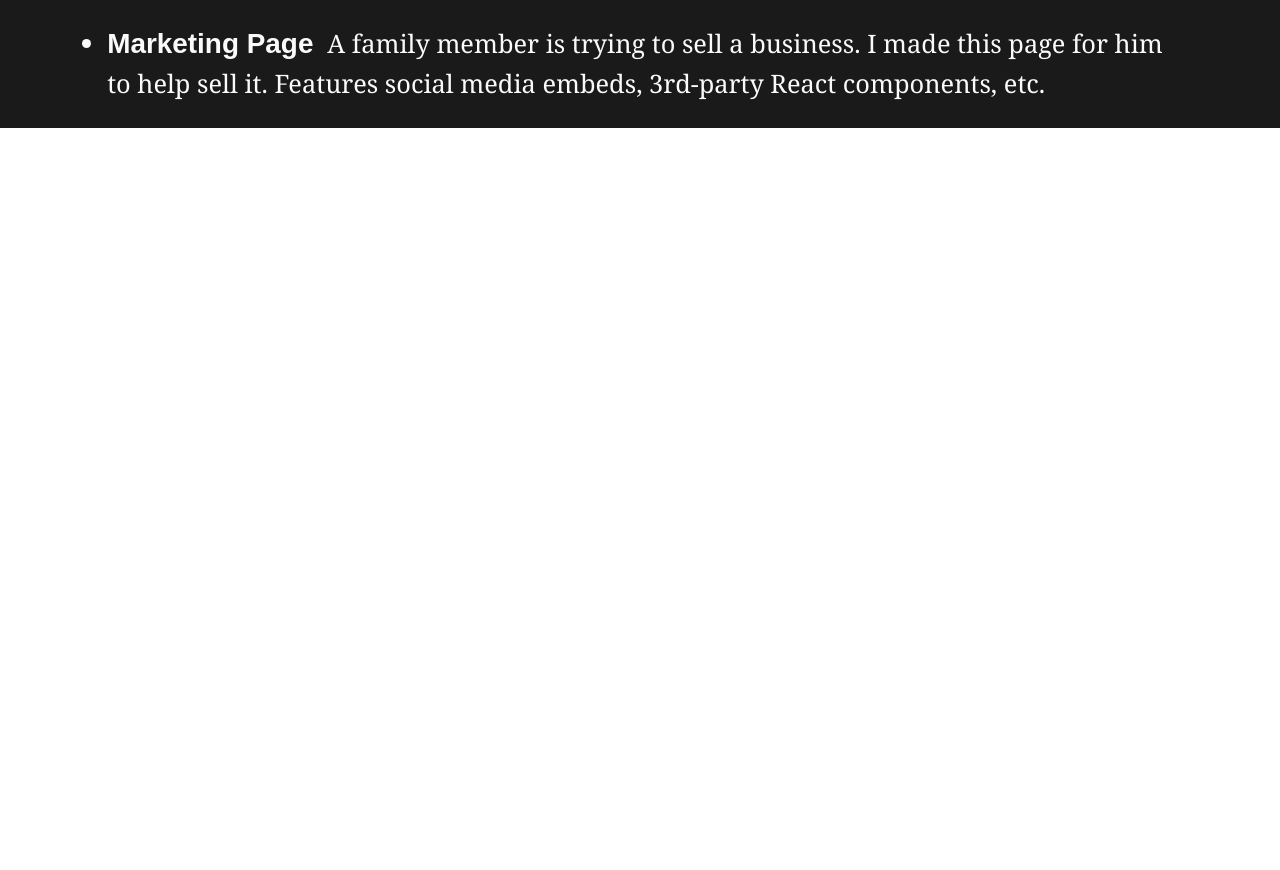
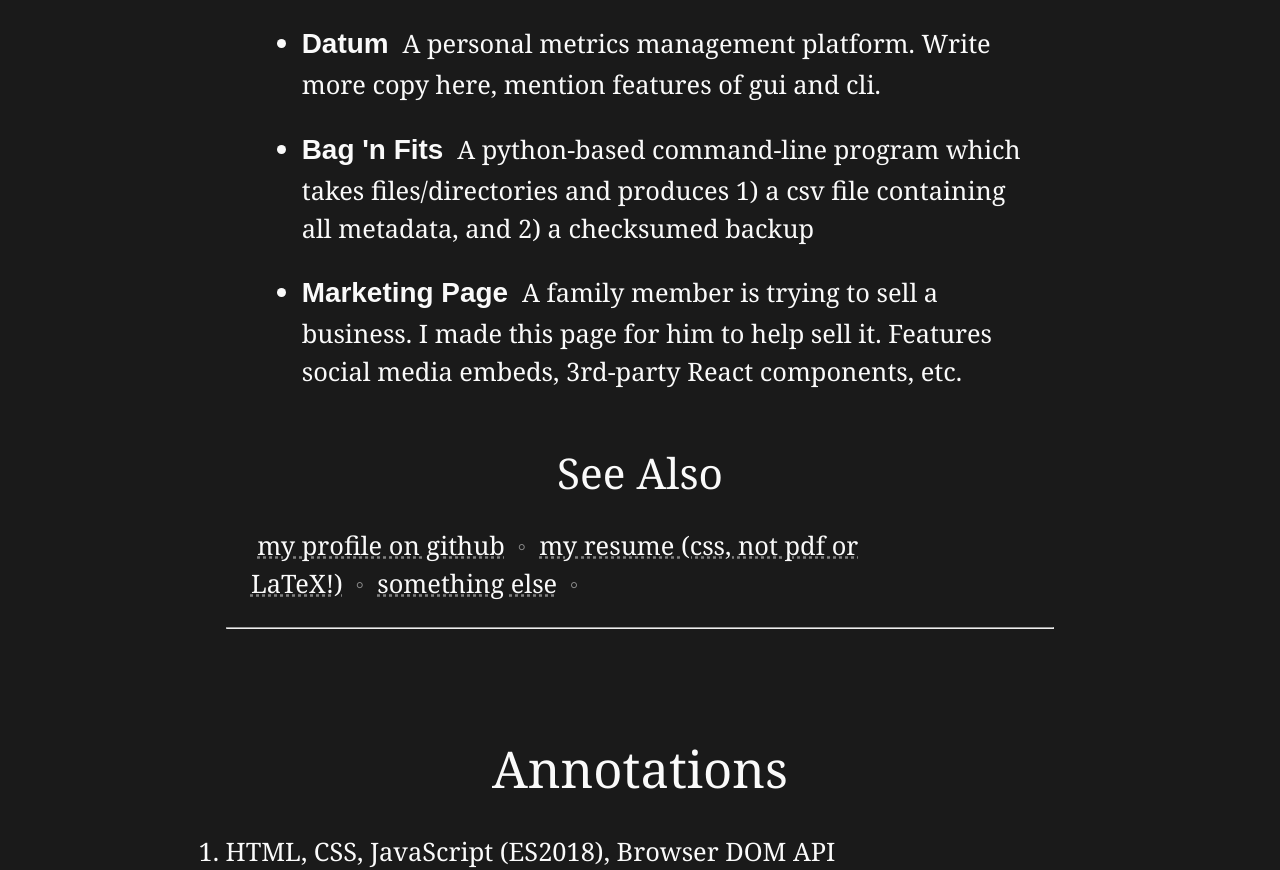
Before and after one commit to tdkohlbeck/hire.travisk.info, a React (Create React App) app: page / in a window 1280 px wide. Shown: the part 1100-1970 px from the top of the page. Before the commit the page ends 1228 px from the top, so only its background shows below. Built offline with nearby package versions, Linux system fonts and the light colour scheme.

Commit message:
adds small section items and footer annotations

```diff
--- a/src/App.css
+++ b/src/App.css
@@ -11,6 +11,12 @@
 
 html, body, #root {
 	height: 100%;
+}
+
+a {
+	color: unset;
+	text-decoration-style: dotted;
+	text-decoration-color: grey;
 }
 
 article {
@@ -32,6 +38,7 @@
 	padding-top: 2em;
 	padding-bottom: .5em;
 	font-size: 2em;
+	text-align: center;
 }
 
 main {
@@ -75,11 +82,35 @@
 
 #medium ul {
 	font-size: .9em;
-	margin: 0 2em;
+	margin-left: 3em;
+	margin-right: 1em;
 }
 
 #medium li {
 	padding-bottom: 1em;
+}
+
+section#small > header {
+	padding-top: 0em;
+	padding-bottom: .5em;
+	font-size: 1.67em;
+}
+
+section#small {
+	margin: 1em;
+	font-size: .9em;
+}
+
+section#small > span {
+	opacity: 0.5;
+}
+
+section#small > * {
+	padding: 0 .25em;
+}
+
+footer {
+	font-size: .9em;
 }
 
 @media(min-width: 400px) {
@@ -87,3 +118,9 @@
 		padding: 0 2em;
 	}
 }
+
+@media(min-width: 800px) {
+	article {
+		padding: 0 8em;
+	}
+}
--- a/src/App.js
+++ b/src/App.js
@@ -15,6 +15,22 @@
 const datum_blurb = 'A personal metrics management platform. Write more copy here, mention features of gui and cli.'
 const bag_n_fits_blurb = 'A python-based command-line program which takes files/directories and produces 1) a csv file containing all metadata, and 2) a checksumed backup'
 const car_wash_blurb = 'A family member is trying to sell a business. I made this page for him to help sell it. Features social media embeds, 3rd-party React components, etc.'
+
+// other links
+const other_links = [
+	{
+		text: 'my profile on github',
+		url: 'http://github.com/tdkohlbeck',
+	},
+	{
+		text: 'my resume (css, not pdf or LaTeX!)',
+		url: 'http://travisk.info/resume',
+	},
+	{
+		text: 'something else',
+		url: 'http://travisk.info',
+	},
+]
 
 function App() {
   return (
@@ -38,7 +54,7 @@
         </ul>
       </section>
       <section id='medium'>
-			<header>Projects of Note</header>
+				<header>Projects of Note</header>
 				<ul>
 					<li>
 						<span className='project-title'>Datum</span>
@@ -55,9 +71,20 @@
 				</ul>
       </section>
       <section id='small'>
+				<header>See Also</header>
+				{other_links.map(pair => (
+					<>
+						<a href={pair.url} key={pair.text}>{pair.text}</a>
+						<span key={pair.url}>{'◦'}</span>
+					</>
+				))}
       </section>
+			<hr />
       <footer>
-
+				<header>Annotations</header>
+				<ol>
+					<li>HTML, CSS, JavaScript (ES2018), Browser DOM API</li>
+				</ol>
       </footer>
     </article>
   );
```
